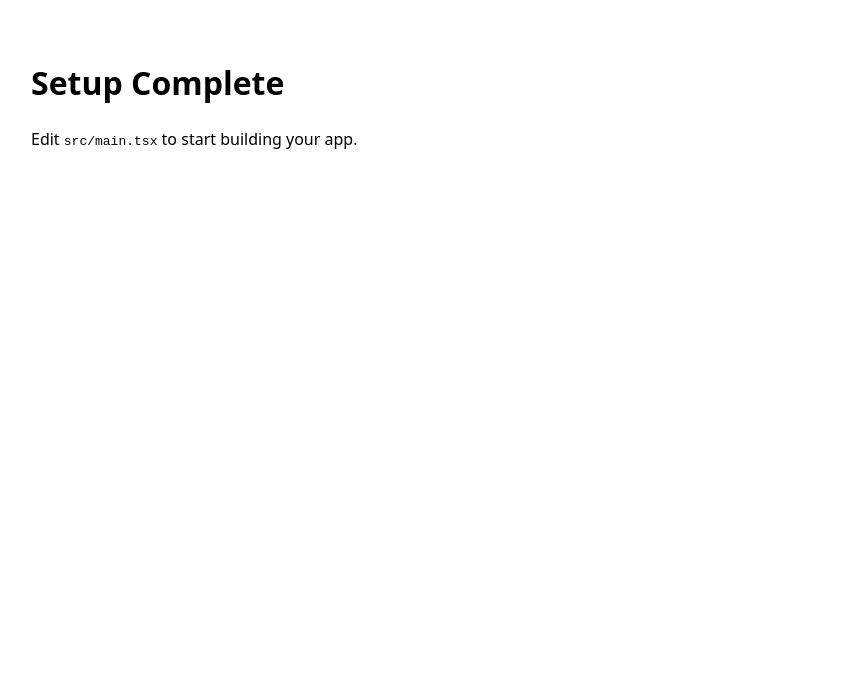
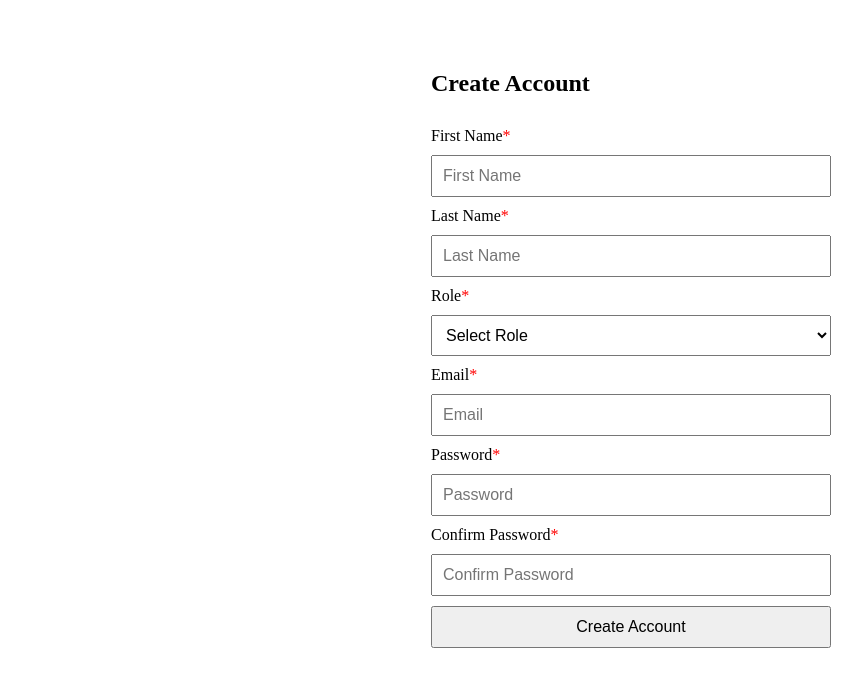
Before and after one commit to rodrigolinhas/PROJ-LES, a React (Vite) app in the folder client/: page / in a window 1280 px wide. Shown: the top 686 px of the page, without its empty margins (9-871 px from the left). Built offline with nearby package versions, Linux system fonts and the light colour scheme.

Commit message:
UI for Account Creation
A very simple user interface, shows error message if passwords do not match and sucess message if everything is alright

```diff
--- a/client/src/App.tsx
+++ b/client/src/App.tsx
@@ -0,0 +1,7 @@
+import CreateAccountPage from "./features/account/CreateAccountPage";
+
+function App() {
+    return <CreateAccountPage />;
+}
+
+export default App;
--- /dev/null
+++ b/client/src/features/account/CreateAccountForm.tsx
@@ -0,0 +1,91 @@
+import { useState } from "react";
+
+export default function CreateAccountForm() {
+    const [name, setName] = useState("");
+    const [lastName, setLastName] = useState("");
+
+    const [role, setRole] = useState("");
+
+    const [email, setEmail] = useState("");
+    const [password, setPassword] = useState("");
+    const [passwordConfirm, setPasswordConfirm] = useState("");
+
+    const [message, setMessage] = useState("");
+    const [isError, setIsError] = useState(false);
+
+    function handleSubmit(e: React.FormEvent<HTMLFormElement>) {
+        e.preventDefault();
+
+        if (password !== passwordConfirm) {
+            setMessage("Passwords do not match");
+            setIsError(true);
+            return;
+        }
+
+        setMessage("Account created!");
+        setIsError(false);
+    }
+
+    return (
+        <form onSubmit={handleSubmit}>
+            <h2>Create Account</h2>
+            <label className="required">First Name</label>
+            <input
+                type="text"
+                placeholder="First Name"
+                value={name}
+                onChange={(e) => setName(e.target.value)}
+                required
+            />
+
+            <label className="required">Last Name</label>
+            <input
+                type="text"
+                placeholder="Last Name"
+                value={lastName}
+                onChange={(e) => setLastName(e.target.value)}
+                required
+            />
+
+            <label className="required">Role</label>
+            <select value={role} onChange={(e) => setRole(e.target.value)} required>
+                <option value = "" disabled>Select Role</option>
+                <option value = "Student">Participant</option>
+                <option value = "Professor">Author</option>
+                <option value = "Author">Program Chair</option>
+                <option value = "Organizator">Organization Member</option>
+            </select>
+
+            <label className="required">Email</label>
+            <input
+                type="email"
+                placeholder="Email"
+                value={email}
+                onChange={(e) => setEmail(e.target.value)}
+                required
+            />
+
+            <label className="required">Password</label>
+            <input
+                type="password"
+                placeholder="Password"
+                value={password}
+                onChange={(e) => setPassword(e.target.value)}
+                required
+            />
+
+            <label className="required">Confirm Password</label>
+            <input
+                type="password"
+                placeholder="Confirm Password"
+                value={passwordConfirm}
+                onChange={(e) => setPasswordConfirm(e.target.value)}
+                required
+            />
+
+            <button type="submit">Create Account</button>
+
+            <p className = {isError ? "error" : "success"}> {message} </p>
+        </form>
+    );
+}
--- /dev/null
+++ b/client/src/features/account/CreateAccountPage.tsx
@@ -0,0 +1,9 @@
+import CreateAccountForm from "./CreateAccountForm";
+
+export default function CreateAccountPage() {
+    return (
+        <div>
+            <CreateAccountForm />
+        </div>
+    );
+}
--- a/client/src/index.css
+++ b/client/src/index.css
@@ -0,0 +1,27 @@
+form {
+    max-width: 400px;
+    margin: 50px auto;
+    display: flex;
+    flex-direction: column;
+    gap: 10px;
+}
+
+input, button, select {
+    padding: 10px;
+    font-size: 16px;
+}
+
+.required::after {
+    content: "*";
+    color: red;
+}
+
+.error {
+    color: red;
+    font-weight: bold;
+}
+
+.success {
+    color: green;
+    font-weight: bold;
+}
--- a/client/src/main.tsx
+++ b/client/src/main.tsx
@@ -1,6 +1,9 @@
 import React from 'react'
 import ReactDOM from 'react-dom/client'
+import App from './App';
+import './index.css'
 
+/*
 // Since there are no other components, we define a simple App here
 // You can move this to src/app/App.tsx later
 function App() {
@@ -11,6 +14,7 @@ function App() {
         </div>
     )
 }
+*/
 
 const root = document.getElementById('root')
 
```
Also changed, not shown: 2 other files (tests, documents, lock files or other folders).
